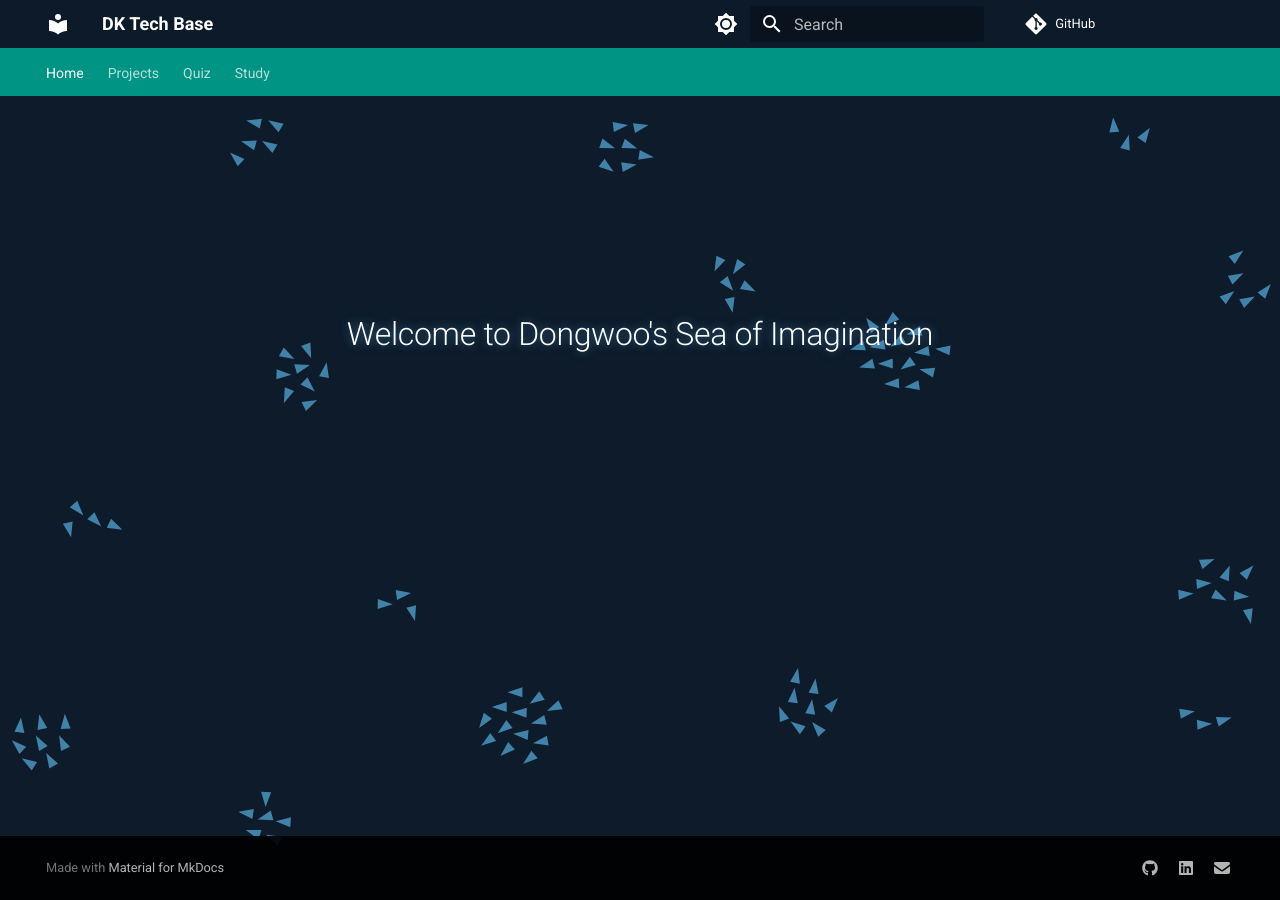
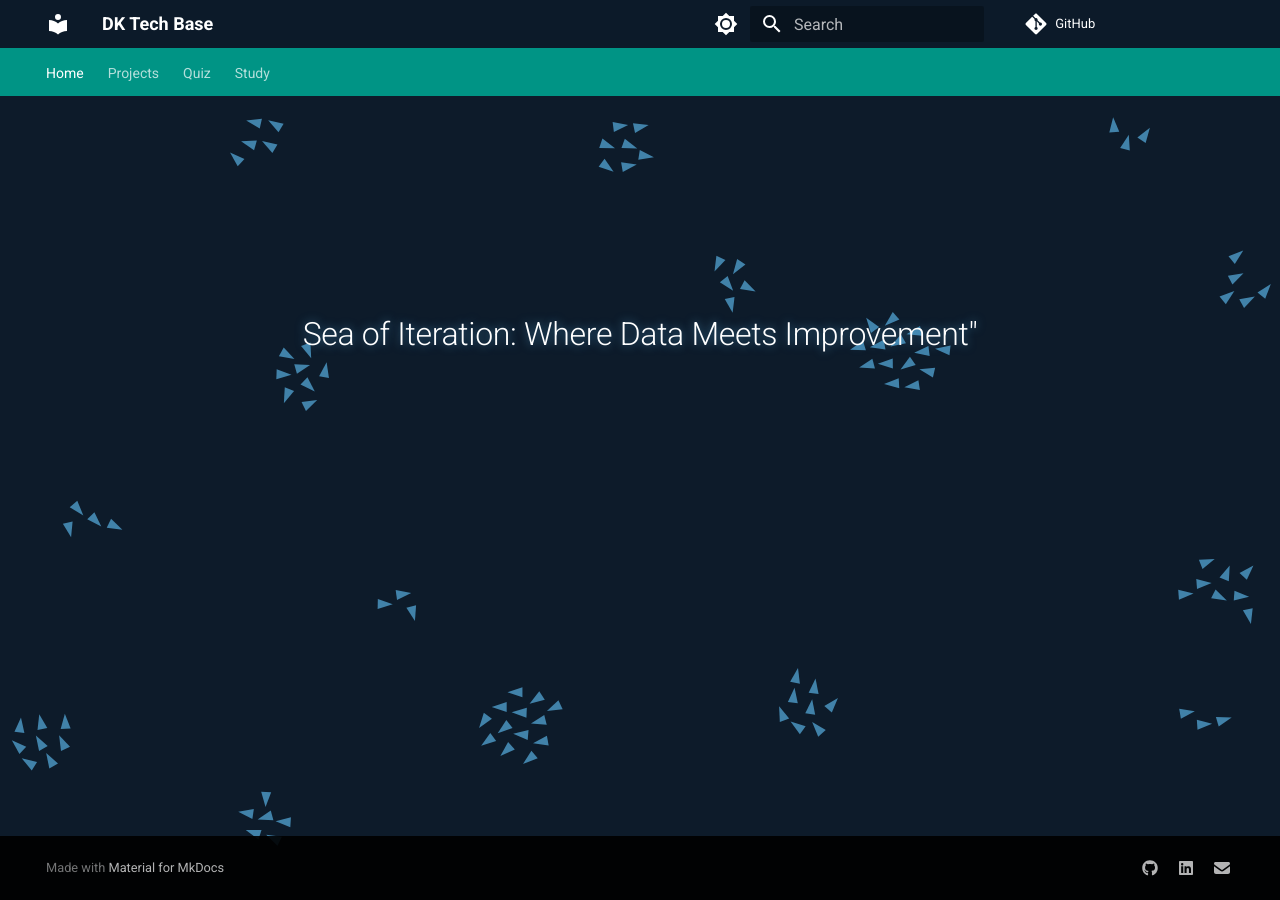
Before and after one commit to dkang919/tech-base, an MkDocs documentation site: the page built from docs/index.md, in a window 1280 px wide. Built offline with MkDocs 1.6.1 and Material for MkDocs 9.7.7, drawn with Linux system fonts in a browser that asks for light colours; comment, search, counter and statistics services are not loaded.

Commit message:
Main page title updated

```diff
--- a/docs/index.md
+++ b/docs/index.md
@@ -5,7 +5,8 @@ hide:
   - path       # [중요] "Home" 이라고 적힌 경로 표시줄 숨김
 ---
 
-# Welcome to Dongwoo's Sea of Imagination
+# Sea of Iteration: Where Data Meets Improvement"
+
 
 
 <!-- <iframe src="images/boid_main_page.html" style="width:100%; height:600px; border:none; overflow:hidden;"></iframe> -->
```
